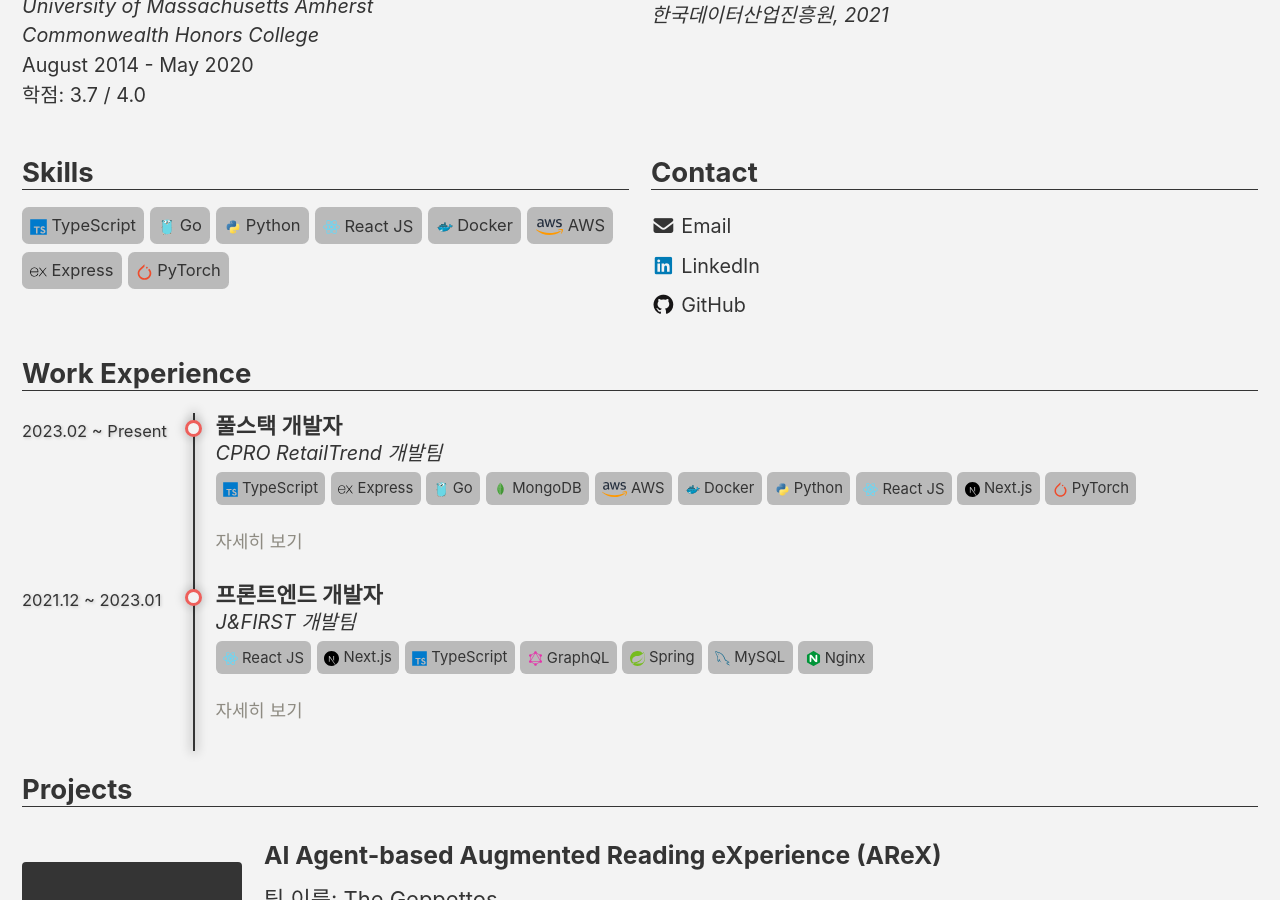
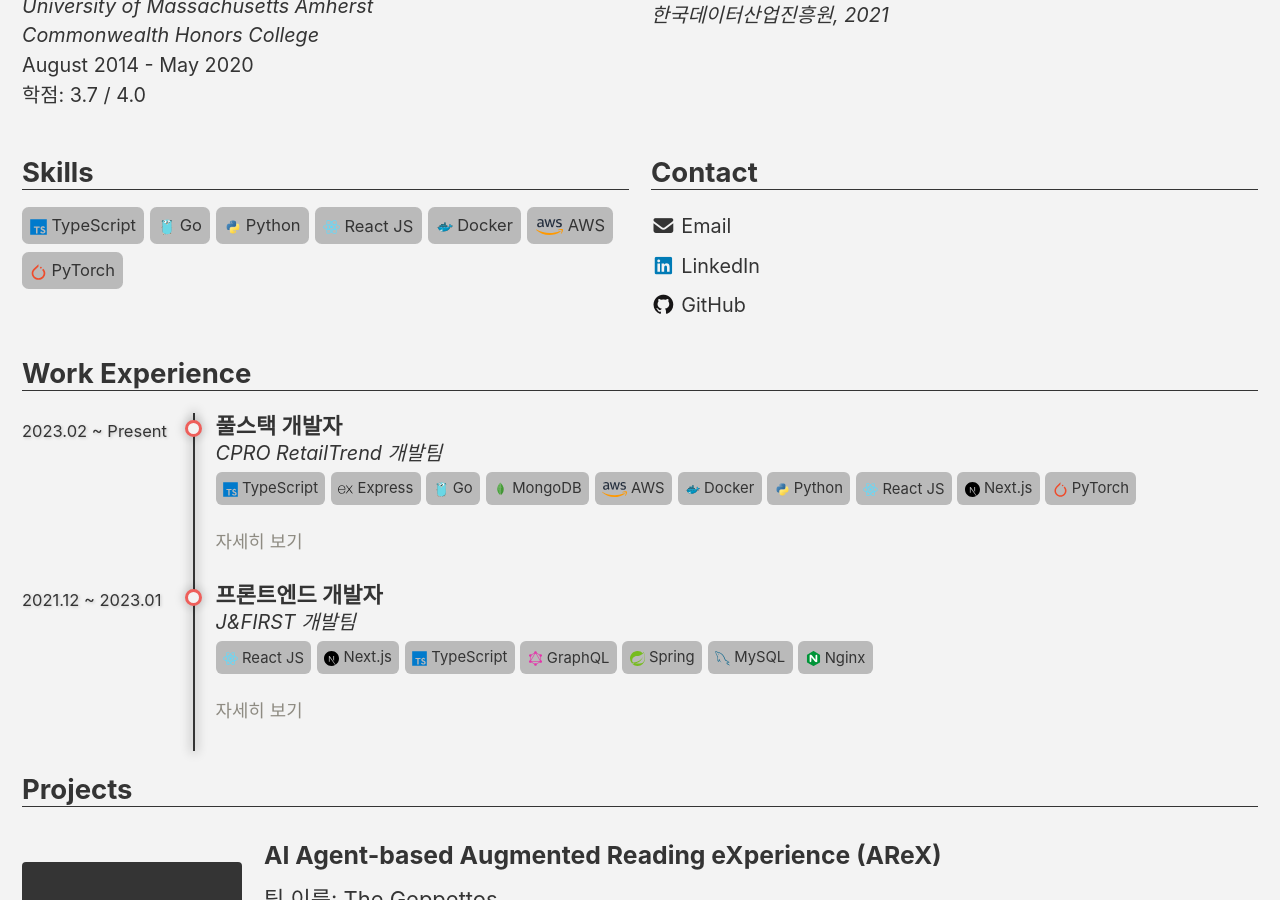
Before and after one commit to juhonamnam/juhonamnam.github.io, a Jekyll site: the page built from about-me/index.html, in a window 1280 px wide and 900 px high, scrolled down 923 px. Built offline with Jekyll 4.4.1, drawn with Linux system fonts in a browser that asks for light colours; cached includes are drawn as plain includes.

Commit message:
Remove 'express' from skills list

```diff
--- a/_data/about-me/main.yml
+++ b/_data/about-me/main.yml
@@ -70,7 +70,6 @@ info:
     - react
     - docker
     - aws
-    - express
     - pytorch
   contacts:
     - label: "Email"
```
